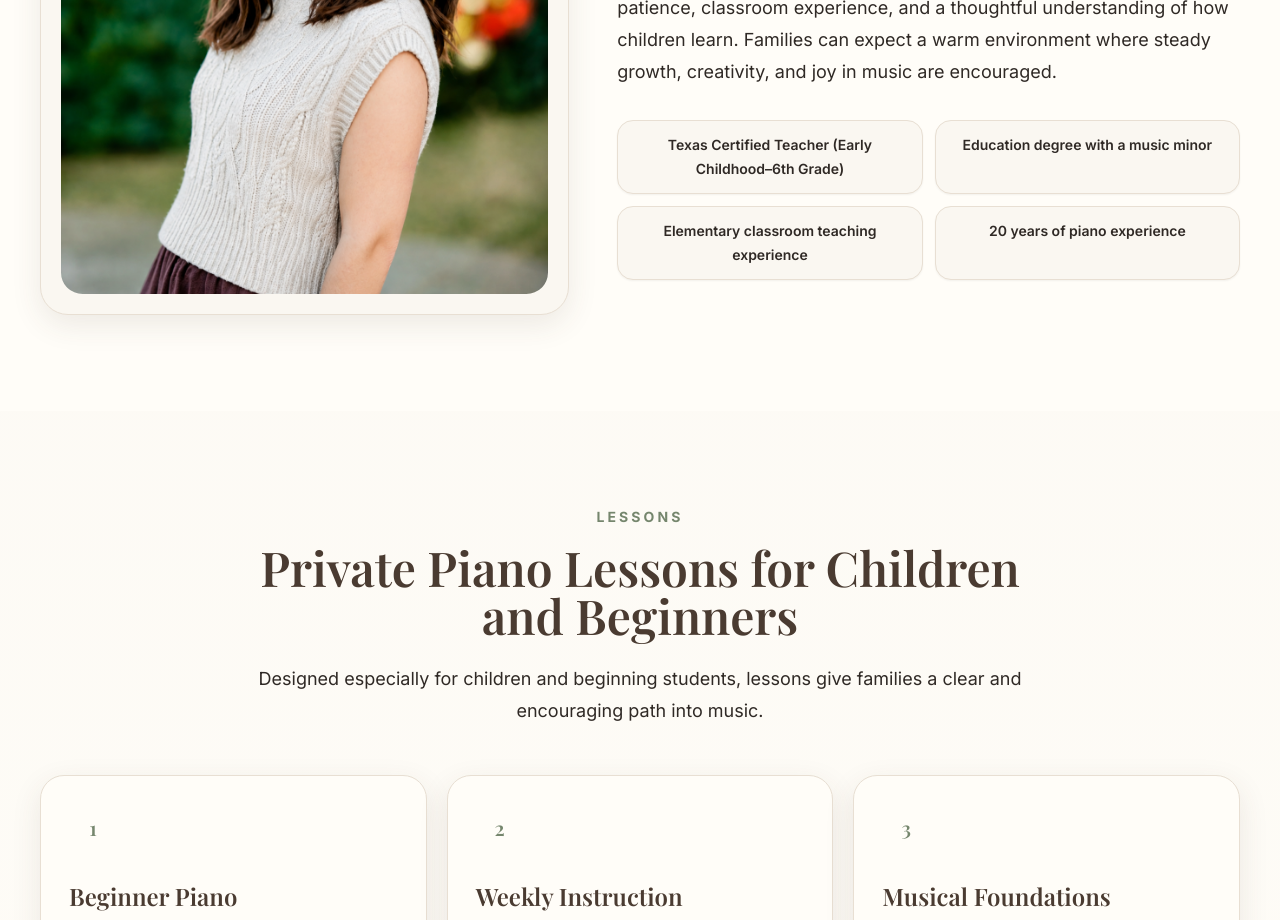
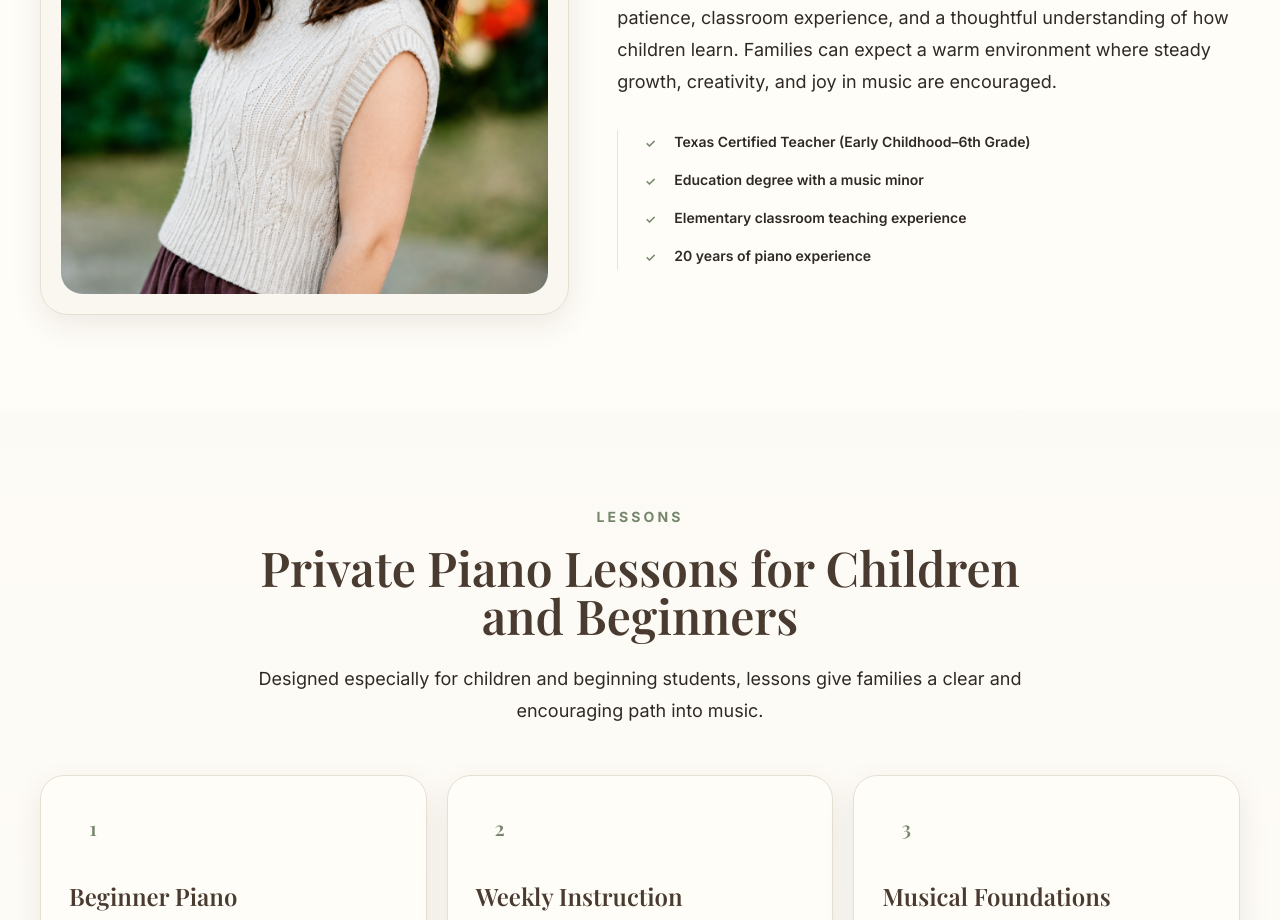
Before and after one commit to lukebyrd7-cmd/Byrd-Piano-Studio, a Next.js app: page / in a window 1280 px wide. Shown: the part 1240-2160 px from the top of the page. Built offline with nearby package versions, Linux system fonts and the light colour scheme.

Commit message:
Use credential bullet list in about section

```diff
--- a/app/page.tsx
+++ b/app/page.tsx
@@ -176,16 +176,19 @@ export default function Home() {
                   music are encouraged.
                 </p>
               </div>
-              <div className="mx-auto mt-8 grid max-w-2xl justify-center gap-3 sm:grid-cols-2">
+              <ul className="mt-8 space-y-3 border-l border-sage/20 pl-5">
                 {credentials.map((credential) => (
-                  <div
-                    className="w-full rounded-2xl border border-beige bg-cream px-4 py-3 text-center text-sm font-semibold leading-6 text-walnut/78 shadow-sm"
+                  <li
+                    className="flex gap-3 text-sm font-semibold leading-6 text-walnut/78"
                     key={credential}
                   >
-                    {credential}
-                  </div>
+                    <span className="mt-0.5 flex h-6 w-6 shrink-0 items-center justify-center rounded-full bg-sage/12 text-xs font-bold text-sage">
+                      ✓
+                    </span>
+                    <span>{credential}</span>
+                  </li>
                 ))}
-              </div>
+              </ul>
             </div>
           </div>
         </section>
```
